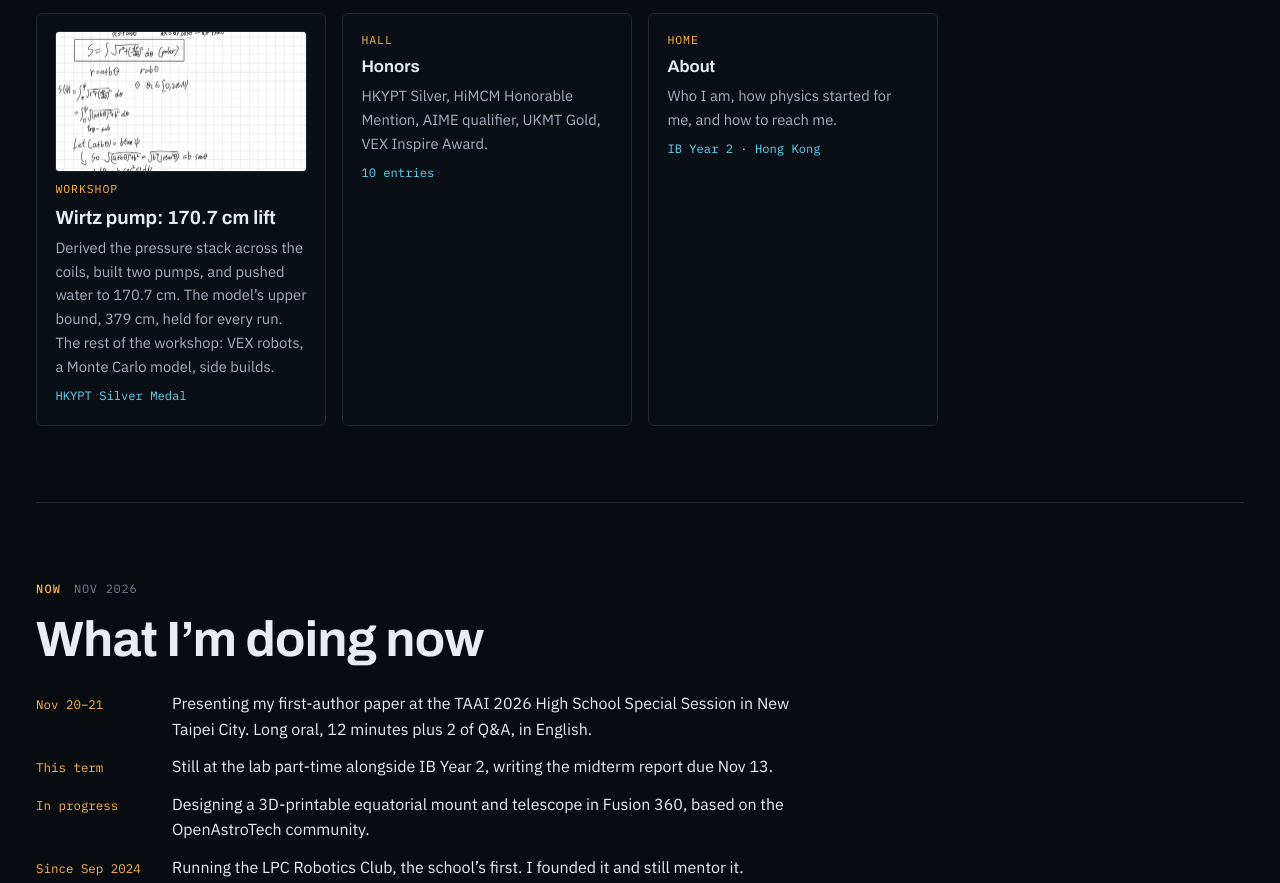
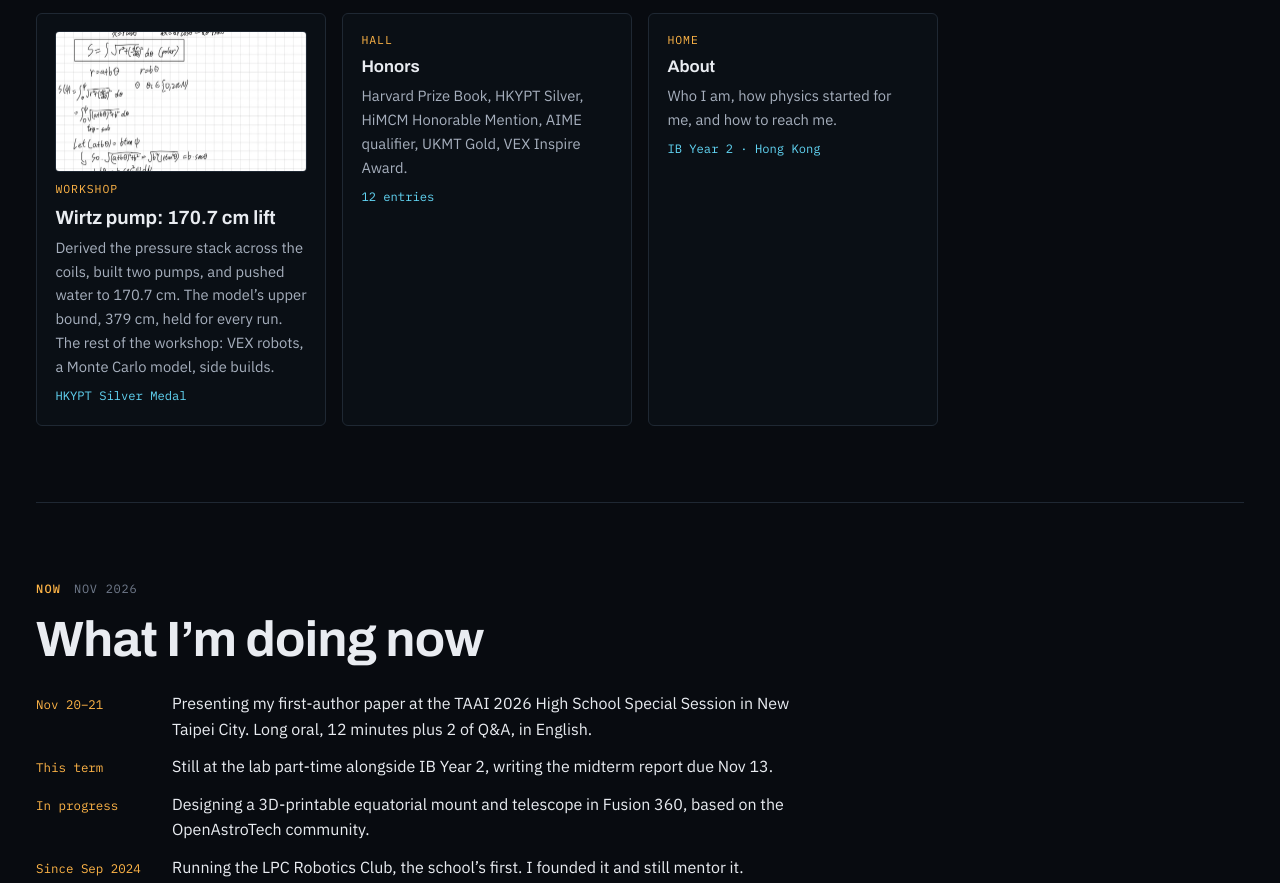
Before and after one commit to HammerHeadLlama/HammerHeadLlama.github.io, a plain HTML site: page index.html in a window 1280 px wide. Shown: the part 1484-2367 px from the top of the page. Drawn offline with Linux system fonts and the light colour scheme; animation ran at ten frames a second.

Commit message:
Add Harvard Prize Book (2025) to honors and CV
Co-Authored-By: Claude Opus 5.5 <noreply@anthropic.com>
Claude-Session: https://claude.ai/code/session_01Um9Y5b57qPcXKPfiZs7qmQ

```diff
--- a/assets/js/city.js
+++ b/assets/js/city.js
@@ -86,7 +86,7 @@
     { id: 'hall', i: 1, j: 3, h: 34, name: 'HALL', sub: 'Honors', href: 'honors.html',
       title: 'Honors',
       text: 'HKYPT Silver, HiMCM Honorable Mention, AIME qualifier, VEX Inspire Award, and the rest of the board.',
-      stat: '10 entries' },
+      stat: '12 entries' },
     { id: 'home', i: 3, j: 3, h: 24, name: 'HOME', sub: 'About me', href: 'about.html',
       title: 'About',
       text: 'Who I am, how physics started for me, and how to reach me.',
--- a/index.html
+++ b/index.html
@@ -103,8 +103,8 @@
         <a class="dir compact" href="honors.html">
           <span class="k">HALL</span>
           <h3>Honors</h3>
-          <p>HKYPT Silver, HiMCM Honorable Mention, AIME qualifier, UKMT Gold, VEX Inspire Award.</p>
-          <span class="s">10 entries</span>
+          <p>Harvard Prize Book, HKYPT Silver, HiMCM Honorable Mention, AIME qualifier, UKMT Gold, VEX Inspire Award.</p>
+          <span class="s">12 entries</span>
         </a>
         <a class="dir compact" href="about.html">
           <span class="k">HOME</span>
```
Also changed, not shown: honors.html (+1 -0 lines), 1 other file.
